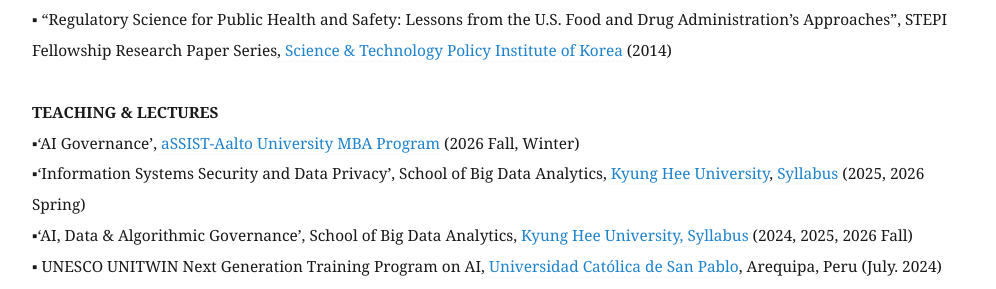
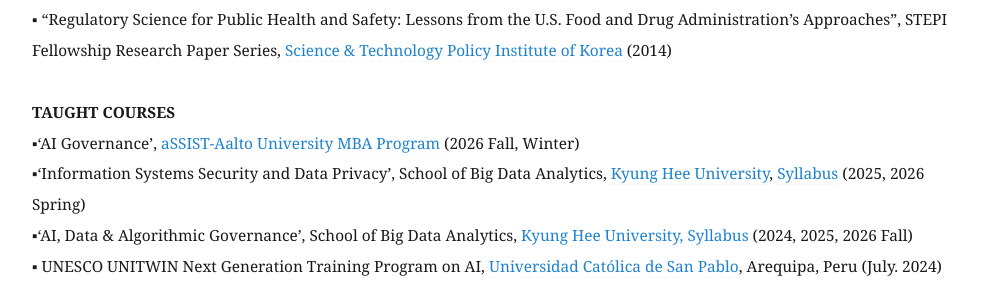
Before and after one commit to eunchangchoi/eunchangchoi.github.io, a Jekyll site: the page built from index.md, in a window 1280 px wide and 900 px high, scrolled down 4523 px. Shown: the part 158-447 px from the top of the window, without its empty margins (68-1064 px from the left). Built offline with Jekyll 4.4.1, drawn with Linux system fonts in a browser that asks for light colours.

Commit message:
Update index.md

```diff
--- a/index.md
+++ b/index.md
@@ -89,7 +89,7 @@
 ▪ “The U.S. Supreme Court’s Ruling on BRCA1/BRCA2 Gene Patent:Bioethical and Legal Implications”<a href="https://lst.go.kr/eng/index.do"> Korea National Institute for Bioethics Policy </a>(2014).Elected as an author through competition who undertook to write on the commissioned research paper.<br>
 ▪ “Regulatory Science for Public Health and Safety: Lessons from the U.S. Food and Drug Administration’s Approaches”, STEPI Fellowship Research Paper Series,<a href="https://www.stepi.re.kr/site/stepien/main.do"> Science & Technology Policy Institute of Korea</a> (2014)<br>
      <br>
- <strong> TEACHING & LECTURES </strong> <br>
+ <strong> TAUGHT COURSES </strong> <br>
 ▪‘AI Governance’,<a href="https://w2.assist.ac.kr/aalto_web/index.php"> aSSIST-Aalto University MBA Program </a> (2026 Fall, Winter)<br>
 ▪‘Information Systems Security and Data Privacy’, School of Big Data Analytics,<a href="http://bigdata21.khu.ac.kr/main/main.html"> Kyung Hee University</a>, <a href="https://github.com/eunchangchoi/Lectures/blob/main/2026%20Spring%20Information%20Security%20and%20Data%20Ethics%20Syllabus%20(Ver%205.1).pdf"> Syllabus</a> (2025, 2026 Spring)<br>
 ▪‘AI, Data & Algorithmic Governance’, School of Big Data Analytics,<a href="http://bigdata21.khu.ac.kr/main/main.html"> Kyung Hee University,</a><a href="https://github.com/eunchangchoi/Lectures/blob/main/2025-Fall%20Syllabus%20Data%20%26%20Algorithm%20Governance%20(2025%20Oct%20%20KHU).pdf"> Syllabus</a> (2024, 2025, 2026 Fall) <br>
```
